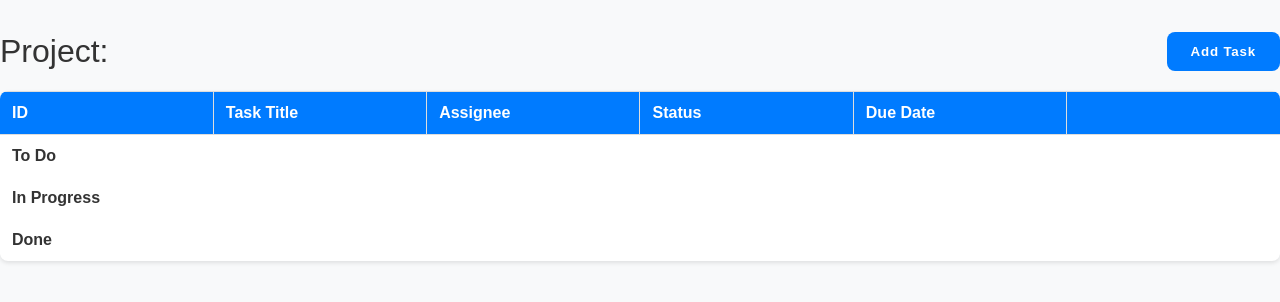
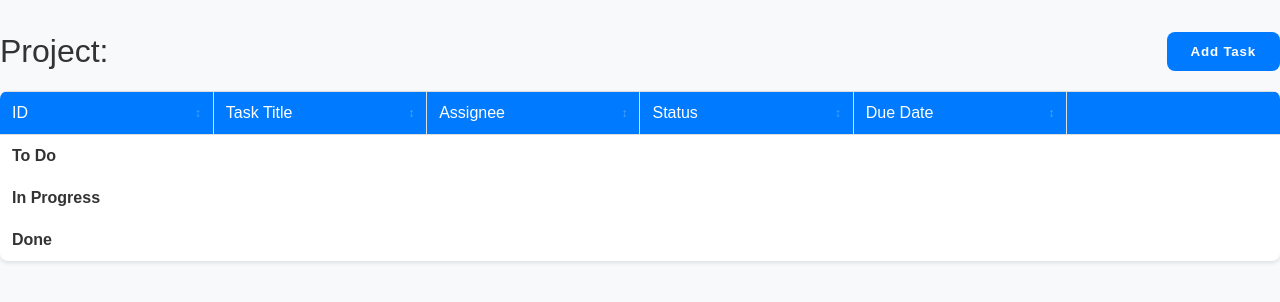
Before and after one commit to AnastasiaR2/project-management-app, a Vue app: page /projects/1 in a window 1280 px wide. Shown: the top 302 px of the page. Built offline with nearby package versions, Linux system fonts and the light colour scheme; data requests are answered from the project's data file.

Commit message:
Add ability to sort columns

```diff
--- a/db/db.json
+++ b/db/db.json
@@ -43,7 +43,7 @@
       "dueDate": "2025-04-15"
     },
     {
-      "id": "865b6b1e-1675-44e5-bb76-e5e14d82667e",
+      "id": "865b6b1e-1675-5555-bb76-e5e14d82667e",
       "title": "Task 4",
       "projectId": "7d9c4e9c-01c2-4f6a-94e8-8c0b7d9a6c31",
       "assignee": "Peter Parker",
@@ -51,7 +51,7 @@
       "dueDate": "2025-04-15"
     },
     {
-      "id": "865b6b1e-1675-44e5-bb76-e5e14d82667e",
+      "id": "865b6b1e-1675-4444-bb76-e5e14d82667e",
       "title": "Task 5",
       "projectId": "3b12f1df-5232-4f15-bb6b-88d8b7f6b8f4",
       "assignee": "Peter Parker",
--- a/src/components/AppTable.vue
+++ b/src/components/AppTable.vue
@@ -6,6 +6,7 @@ import { APP_MAX_WIDTH } from "@/constants/ui";
 interface Column {
   key: string;
   label: string;
+  sortable?: boolean;
 }
 
 const props = defineProps<{
@@ -25,6 +26,44 @@ const columnWidths = ref<{ [key: string]: number }>({});
 const tableRef = ref<HTMLTableElement | null>(null);
 
 const storageKey = computed(() => `tableColumnWidths:${props.tableId}`);
+
+const sort = ref<{ key: string; order: "asc" | "desc" } | null>(null);
+
+function toggleSort(column: Column) {
+  if (!column.sortable) return;
+
+  if (sort.value?.key === column.key) {
+    sort.value.order = sort.value.order === "asc" ? "desc" : "asc";
+  } else {
+    sort.value = { key: column.key, order: "asc" };
+  }
+}
+
+const filteredAndSortedData = computed(() => {
+  const result = [...props.data];
+
+  // Filtering logic
+
+  if (sort.value?.key) {
+    result.sort((a, b) => {
+      const valA = a[sort.value!.key];
+      const valB = b[sort.value!.key];
+
+      if (valA == null) return 1;
+      if (valB == null) return -1;
+
+      if (typeof valA === "number" && typeof valB === "number") {
+        return sort.value!.order === "asc" ? valA - valB : valB - valA;
+      }
+
+      return sort.value!.order === "asc"
+        ? String(valA).localeCompare(String(valB))
+        : String(valB).localeCompare(String(valA));
+    });
+  }
+
+  return result;
+});
 
 onMounted(() => {
   if (!props.resizable || !tableRef.value) return;
@@ -80,8 +119,19 @@ onBeforeUnmount(() => {
             :style="{
               width: (columnWidths[column.key] || APP_MAX_WIDTH / columns.length) + 'px',
             }"
+            @click="toggleSort(column)"
+            :class="{ 'sortable-header': column.sortable }"
           >
-            {{ column.label }}
+            <div class="header-content">
+              {{ column.label }}
+              <span v-if="column.sortable" class="sort-icon">
+                <template v-if="sort?.key === column.key">
+                  <span v-if="sort.order === 'asc'">▲</span>
+                  <span v-else>▼</span>
+                </template>
+                <span v-else class="dimmed">↕</span>
+              </span>
+            </div>
             <span
               v-if="resizable"
               class="resize-handle"
@@ -90,9 +140,13 @@ onBeforeUnmount(() => {
           </th>
         </tr>
       </thead>
-      <slot v-if="$slots.tableBody" name="tableBody" />
+      <slot v-if="$slots.tableBody" name="tableBody" :data="filteredAndSortedData" />
       <tbody v-else>
-        <tr v-for="item in data" :key="item.id" @click="emit('rowSelected', item.id as string)">
+        <tr
+          v-for="item in filteredAndSortedData"
+          :key="item.id"
+          @click="emit('rowSelected', item.id as string)"
+        >
           <td v-for="(column, i) in columns" :key="`${column.key}-${i}`">
             <template v-if="column.key === 'actions'">
               <TableActions :item @edit="emit('edit', $event)" @delete="emit('delete', $event)" />
@@ -106,3 +160,25 @@ onBeforeUnmount(() => {
     </table>
   </div>
 </template>
+
+<style scoped lang="scss">
+.sortable-header {
+  cursor: pointer;
+  user-select: none;
+}
+
+.header-content {
+  display: flex;
+  align-items: center;
+  justify-content: space-between;
+}
+
+.sort-icon {
+  font-size: 0.75rem;
+  margin-left: 0.25rem;
+}
+
+.sort-icon .dimmed {
+  opacity: 0.3;
+}
+</style>
--- a/src/features/projects/ProjectsTable.vue
+++ b/src/features/projects/ProjectsTable.vue
@@ -6,12 +6,12 @@ import { useProjectStore } from "@/stores/projects";
 import type { Project } from "@/features/projects/project.types";
 
 const columns = [
-  { key: "id", label: "ID" },
-  { key: "name", label: "Name" },
+  { key: "id", label: "ID", sortable: true },
+  { key: "name", label: "Name", sortable: true },
   { key: "description", label: "Description" },
-  { key: "status", label: "Status" },
-  { key: "tasksCount", label: "Tasks Count" },
-  { key: "createdAt", label: "Created At" },
+  { key: "status", label: "Status", sortable: true },
+  { key: "tasksCount", label: "Tasks Count", sortable: true },
+  { key: "createdAt", label: "Created At", sortable: true },
   { key: "actions", label: "" },
 ];
 
--- a/src/features/tasks/TasksTable.vue
+++ b/src/features/tasks/TasksTable.vue
@@ -9,11 +9,11 @@ import TableActions from "@/components/TableActions.vue";
 import { taskStatuses, type TaskStatus } from "@/constants/task";
 
 const columns = [
-  { key: "id", label: "ID" },
-  { key: "title", label: "Task Title" },
-  { key: "assignee", label: "Assignee" },
-  { key: "status", label: "Status" },
-  { key: "dueDate", label: "Due Date" },
+  { key: "id", label: "ID", sortable: true },
+  { key: "title", label: "Task Title", sortable: true },
+  { key: "assignee", label: "Assignee", sortable: true },
+  { key: "status", label: "Status", sortable: true },
+  { key: "dueDate", label: "Due Date", sortable: true },
   { key: "actions", label: "" },
 ];
 
@@ -54,11 +54,11 @@ async function onDragChange(evt: any, status: TaskStatus) {
 
 <template>
   <AppTable :columns="columns" :data="projectTasks" table-id="tasks-table" :resizable="true">
-    <template #tableBody>
+    <template #tableBody="{ data }">
       <template v-for="status in taskStatuses" :key="status">
         <div class="table-section">{{ status }}</div>
         <draggable
-          :list="projectTasks"
+          :list="data"
           tag="tbody"
           item-key="id"
           group="tasks"
```
